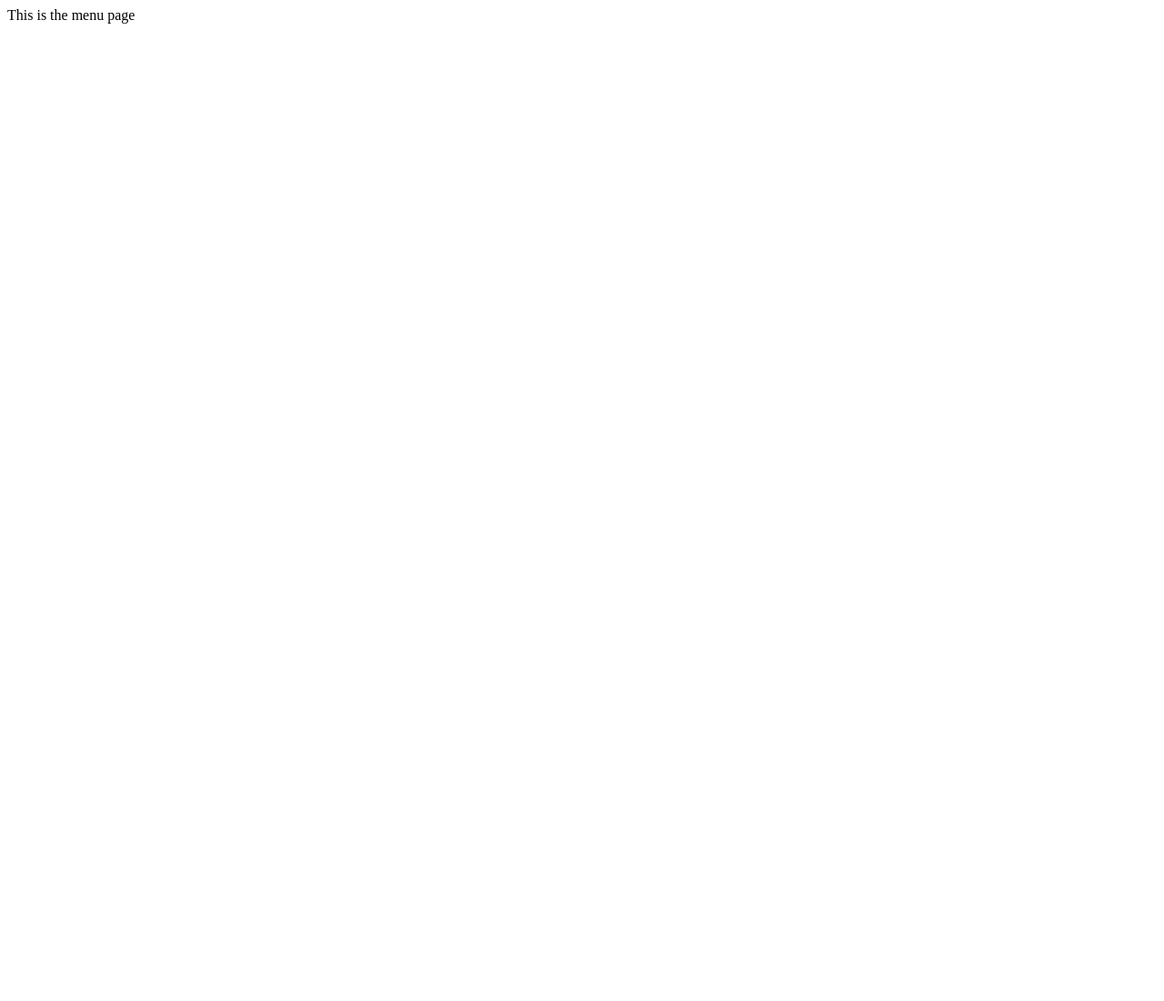
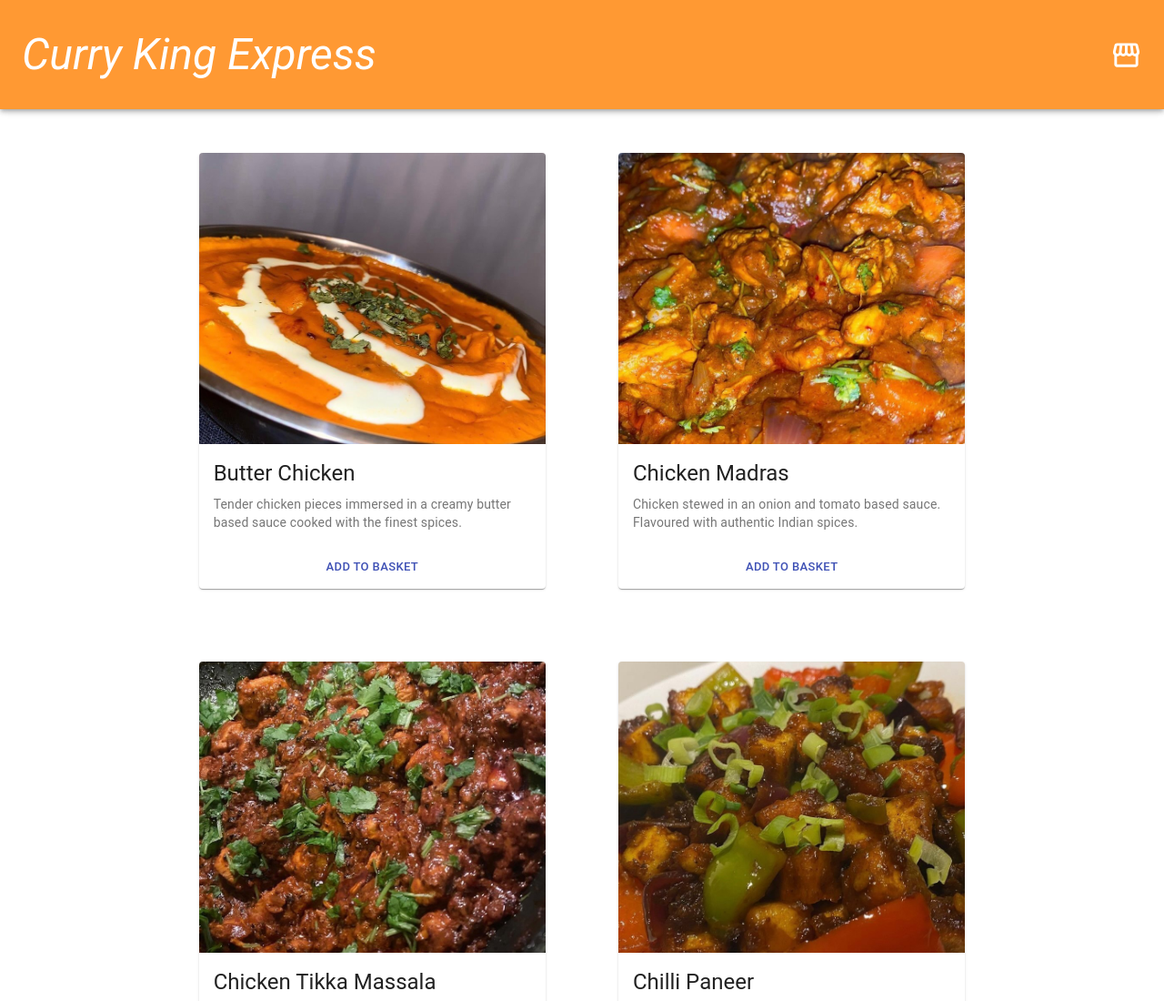
Before and after one commit to jaycoolslm/curry-king-express, a Gatsby site: page /menu in a window 1280 px wide. Shown: the top 1100 px of the page at 91% size. Before the commit the page ends 800 px from the top, so only its background shows below. Built offline with nearby package versions, Linux system fonts and the light colour scheme; Gatsby itself is replaced by a stand-in of ours.

Commit message:
Menu and logo added

```diff
--- /dev/null
+++ b/src/components/Product.js
@@ -0,0 +1,42 @@
+import React from 'react';
+import Card from '@material-ui/core/Card';
+import CardActionArea from '@material-ui/core/CardActionArea';
+import CardActions from '@material-ui/core/CardActions';
+import CardContent from '@material-ui/core/CardContent';
+import CardMedia from '@material-ui/core/CardMedia';
+import Button from '@material-ui/core/Button';
+import Typography from '@material-ui/core/Typography';
+
+
+const photo = {
+    height: '40vh',
+    objectFit: 'contain'
+}
+
+
+export default function Product({ image, title, description}) {
+
+  return (
+    <Card>
+      <CardActionArea>
+        <CardMedia
+          image={image}
+          style={photo}
+        />
+        <CardContent>
+          <Typography gutterBottom variant="h5" component="h2">
+            {title}
+          </Typography>
+          <Typography variant="body2" color="textSecondary" component="p">
+            {description}
+          </Typography>
+        </CardContent>
+      </CardActionArea>
+      <CardActions style={{justifyContent: 'center'}}>
+        <Button size="small" color="primary">
+          Add to Basket
+        </Button>
+      </CardActions>
+    </Card>
+  );
+}
--- /dev/null
+++ b/src/components/ProductContainer.js
@@ -0,0 +1,63 @@
+import React from 'react'
+import { Grid } from '@material-ui/core'
+import Product from './Product'
+
+// Images
+
+import butterChicken from '../images/butterChicken.jpeg'
+import chickenMadras from '../images/chickenMadras.jpeg'
+import chickenTikka from '../images/chickenTikkaMassala.jpeg'
+import chilliPaneer from '../images/chiliPaneer.jpeg'
+import onionBhajis from '../images/onionBhajis.jpeg'
+
+
+// Styles
+
+const gridStyle = {
+    marginTop: '15vh'
+}
+
+const ProductContainer = () => {
+    return (
+        <Grid container spacing={10} style={gridStyle}>
+            <Grid item xs={12} md={6}>
+                <Product
+                    image={butterChicken}
+                    title="Butter Chicken"
+                    description="Tender chicken pieces immersed in a creamy butter based sauce cooked with the finest spices."
+                />
+            </Grid>
+            <Grid item xs={12} md={6}>
+                <Product
+                    image={chickenMadras}
+                    title="Chicken Madras"
+                    description="Chicken stewed in an onion and tomato based sauce. Flavoured with authentic Indian spices."
+                />
+            </Grid>
+            <Grid item xs={12} md={6}>
+                <Product
+                    image={chickenTikka}
+                    title="Chicken Tikka Massala"
+                    description="Chefs Special - Flavourful marinated chicken tikka pieces served with subtle spiced tomato- cream sauce."
+                />
+            </Grid>
+            <Grid item xs={12} md={6}>
+                <Product
+                    image={chilliPaneer}
+                    title="Chilli Paneer"
+                    description="Mouth watering Paneer cooked with a soy sauce base, accompanied with spring onions and green bell peppers."
+                />
+            </Grid>
+            <Grid item xs={12} md={6}>
+                <Product
+                    image={onionBhajis}
+                    title="Onion Bhajis"
+                    description="Onions cut in thin slices, immersed in a spiced batter and fried to a perfect crisp."
+                />
+            </Grid>
+
+        </Grid>
+    )
+}
+
+export default ProductContainer
--- a/src/components/TopBar.js
+++ b/src/components/TopBar.js
@@ -6,11 +6,13 @@ import StorefrontIcon from '@material-ui/icons/Storefront';
 // Styles
 
 const appBar = {
-    backgroundColor: '#FF9933'
+    backgroundColor: '#FF9933',
+    height: '15vh',
+    justifyContent: 'center'
 }
 
 const toolBar = {
-    justifyContent: 'space-between'
+    justifyContent: 'space-between',
 }
 
 const text = {
@@ -40,8 +42,8 @@ const TopBar = () => {
         <HideOnScroll>
             <AppBar style={appBar}>
                 <Toolbar style={toolBar}>
-                    <Typography style={text} variant='h5' align='center'>Curry King Express</Typography>
-                    <IconButton edge="end" color="inherit" aria-label="menu">
+                    <Typography style={text} variant='h3' align='center'>Curry King Express</Typography>
+                    <IconButton edge="end" color="inherit" aria-label="menu" href='/'>
                         <StorefrontIcon fontSize='large' />
                     </IconButton>
                 </Toolbar>
--- a/src/pages/menu.js
+++ b/src/pages/menu.js
@@ -1,10 +1,30 @@
 import React from 'react'
+import { Grid } from '@material-ui/core'
+import TopBar from '../components/TopBar'
+import ProductContainer from '../components/ProductContainer'
+
+
+// Styles
+
+const topbar_menu = {
+    margin: '200px'
+}
 
 const Menu = () => {
     return (
-        <div>
-            This is the menu page
-        </div>
+        <>
+            <TopBar />
+            <Grid container direction="column"  styles={topbar_menu}>
+                <Grid item></Grid>
+                <Grid item container>
+                    <Grid item xs={1} sm={2} />
+                    <Grid item xs={10} sm={8}>
+                        <ProductContainer />
+                    </Grid>
+                    <Grid item xs={1} sm={2} />
+                </Grid>
+            </Grid>
+        </>
     )
 }
 
```
Also changed, not shown: src/components/LandingPage.js (+12 -3 lines), src/pages/index.js (+9 -3 lines), src/images/butterChicken.jpeg (added), src/images/chickenMadras.jpeg (added), src/images/chickenTikkaMassala.jpeg (added), src/images/chiliPaneer.jpeg (added), src/images/icon.png (deleted), src/images/logo.png (added), src/images/onionBhajis.jpeg (added), 4 other files.
